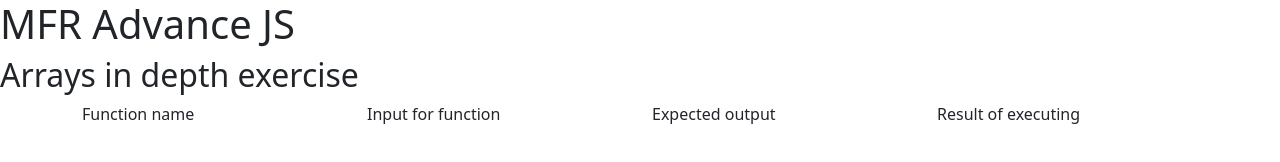
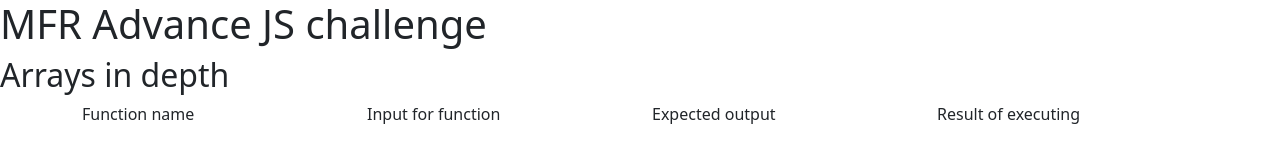
Before and after one commit to PriscilaCodrington/advanced-javascript-challenge-arrays-in-depth, a website with bundled scripts: page index.html in a window 1280 px wide. Built offline with nearby package versions, Linux system fonts and the light colour scheme.

Commit message:
Fix styles

```diff
--- a/index.html
+++ b/index.html
@@ -15,10 +15,10 @@
 <body>
   <header class="adv__header">
     <h1>
-      MFR Advance JS
+      MFR Advance JS challenge
     </h1>
     <h2>
-      Arrays in depth exercise
+      Arrays in depth
     </h2>
   </header>
   <main class="adv__body">
--- a/web/styles.css
+++ b/web/styles.css
@@ -1,6 +1,10 @@
 * {
   font-family: 'Open Sans', sans-serif;
   font-weight: 300;
+}
+
+h2 {
+  margin-bottom: 64px;
 }
 
 .adv__header {
```
